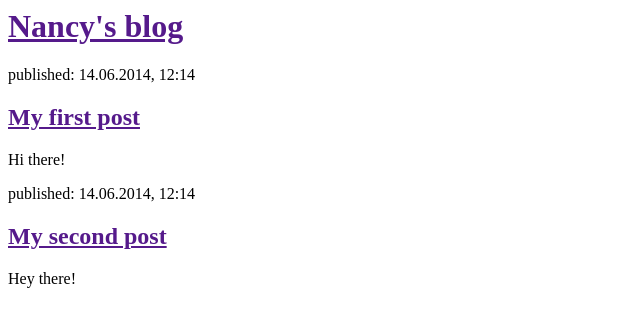
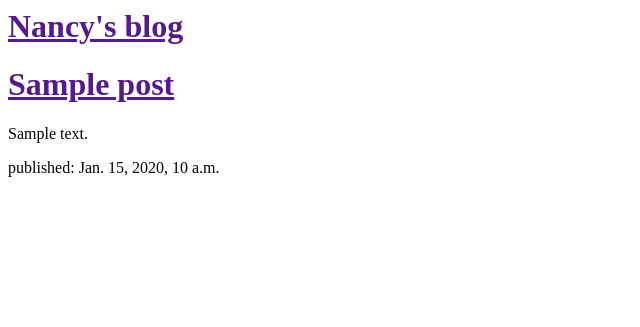
Before and after one commit to Aurora-27/my-first-blog, a Django app: template blog/templates/blog/post_list.html in a window 1280 px wide. Shown: the top 327 px of the page, without its empty margins (0-640 px from the left). Run offline with Django 3.2, Linux system fonts and the light colour scheme; the template is opened without the code that fills it: values that come from a table or form of the project are taken from there, others are empty; tables that the repository leaves empty hold one stand-in row (values such as "Sample post").

Commit message:
now posts show from database,modified:template

```diff
--- a/blog/templates/blog/post_list.html
+++ b/blog/templates/blog/post_list.html
@@ -7,16 +7,13 @@
             <h1><a href="">Nancy's blog</a></h1>
         </div>
 
-        <div>
-            <p>published: 14.06.2014, 12:14</p>
-            <h2><a href="">My first post</a></h2>
-            <p>Hi there!</p>
-        </div>
+        {% for post in posts %}
+            <div>
 
-        <div>
-            <p>published: 14.06.2014, 12:14</p>
-            <h2><a href="">My second post</a></h2>
-            <p>Hey there!</p>
-        </div>
+                <h1><a href="">{{ post.title }}</a></h1>
+                <p>{{ post.text|linebreaksbr }}</p>
+                <p>published: {{ post.published_date }}</p>
+            </div>
+        {% endfor %}
     </body>
 </html>
--- a/blog/views.py
+++ b/blog/views.py
@@ -1,5 +1,7 @@
 from django.shortcuts import render
+from django.utils import timezone
+from .models import Post
 
-# Create your views here.
 def post_list(request):
-    return render(request, 'blog/post_list.html', {})
+    posts = Post.objects.filter(published_date__lte=timezone.now()).order_by('published_date')
+    return render(request, 'blog/post_list.html', {'posts': posts})
```
